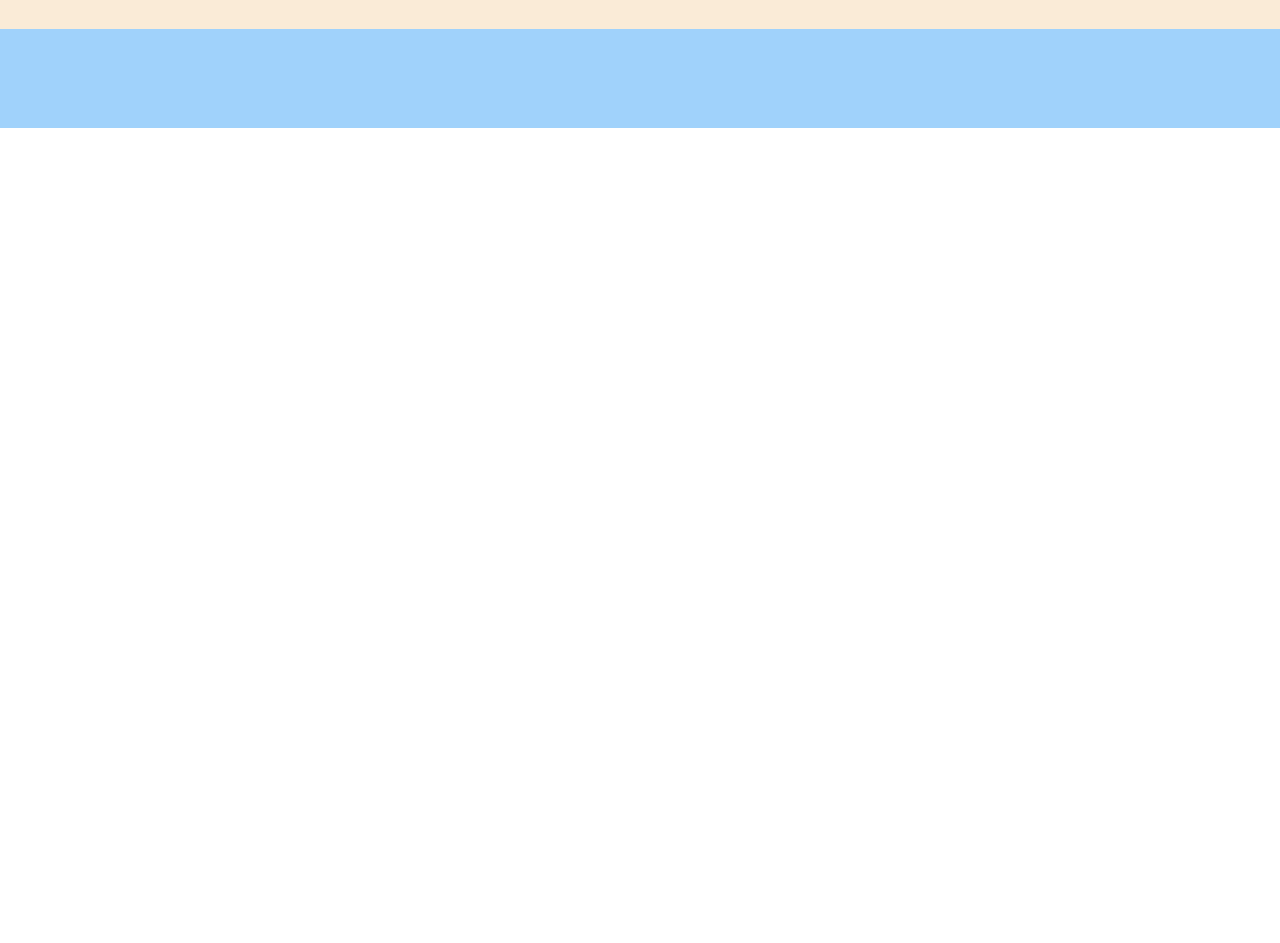
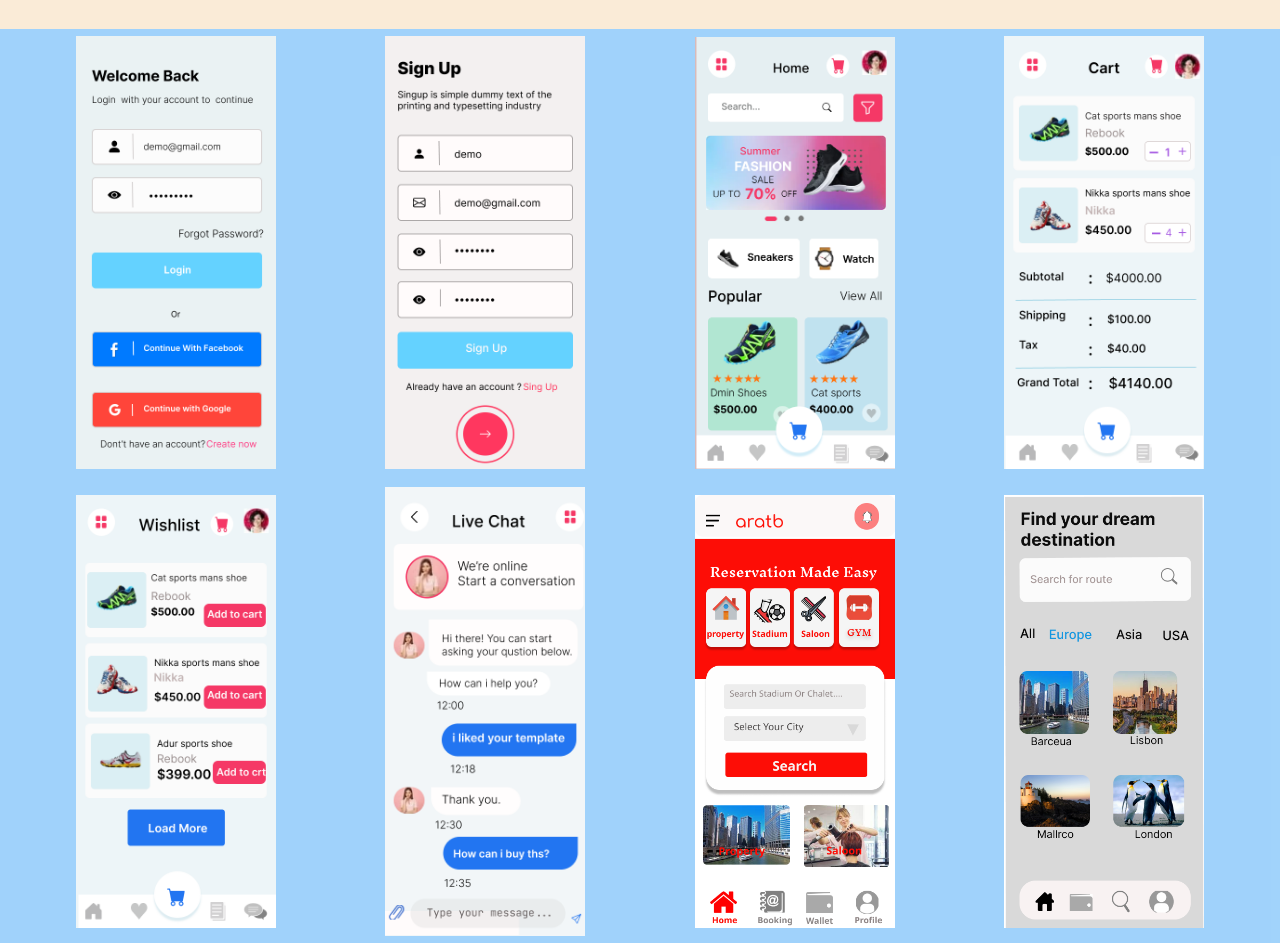
Before and after one commit to rupali123r/figmaDesign, a plain HTML site: page index.html in a window 1280 px wide. Shown: the part 99-1042 px from the top of the page. Before the commit the page ends 800 px from the top, so only its background shows below. Drawn offline with nearby package versions, Linux system fonts and the light colour scheme; the site is published under a folder, as on GitHub Pages, so addresses that start at the root find nothing; a web font is replaced by a local one.

Commit message:
Update index.html

```diff
--- a/index.html
+++ b/index.html
@@ -149,15 +149,15 @@ background-color: rgba(22, 145, 245, 0.404);
 </section>
 
 <section class="manu">
-	<div class="card"><img src="/mydesign/Ecommerce login page (1).png" alt=""></div>
-	<div class="card"><img src="/mydesign/Ecommnerce signup page.png" alt=""></div>
-	<div class="card"><img src="/mydesign/Ecommerce Home page (1).png" alt=""></div>
-<div class="card"><img src="/mydesign/Ecommerce cart page.png" alt=""></div>
-<div class="card"><img src="/mydesign/Ecommmerce wishlist page.png" alt=""></div>
-<div class="card"><img src="/mydesign/Ecommerce chat page.png" alt=""></div>
-<div class="card"><img src="/mydesign/New mobile project@2x.png" alt=""></div>
-<div class="card"><img src="/mydesign/Project-2.png" alt=""></div>
-<div class="card"><img src="/mydesign/first design (1).png" alt=""></div>
+	<div class="card"><img src="mydesign/Ecommerce login page (1).png" alt=""></div>
+	<div class="card"><img src="mydesign/Ecommnerce signup page.png" alt=""></div>
+	<div class="card"><img src="mydesign/Ecommerce Home page (1).png" alt=""></div>
+<div class="card"><img src="mydesign/Ecommerce cart page.png" alt=""></div>
+<div class="card"><img src="mydesign/Ecommmerce wishlist page.png" alt=""></div>
+<div class="card"><img src="mydesign/Ecommerce chat page.png" alt=""></div>
+<div class="card"><img src="mydesign/New mobile project@2x.png" alt=""></div>
+<div class="card"><img src="mydesign/Project-2.png" alt=""></div>
+<div class="card"><img src="mydesign/first design (1).png" alt=""></div>
 </section>
 
 
```
